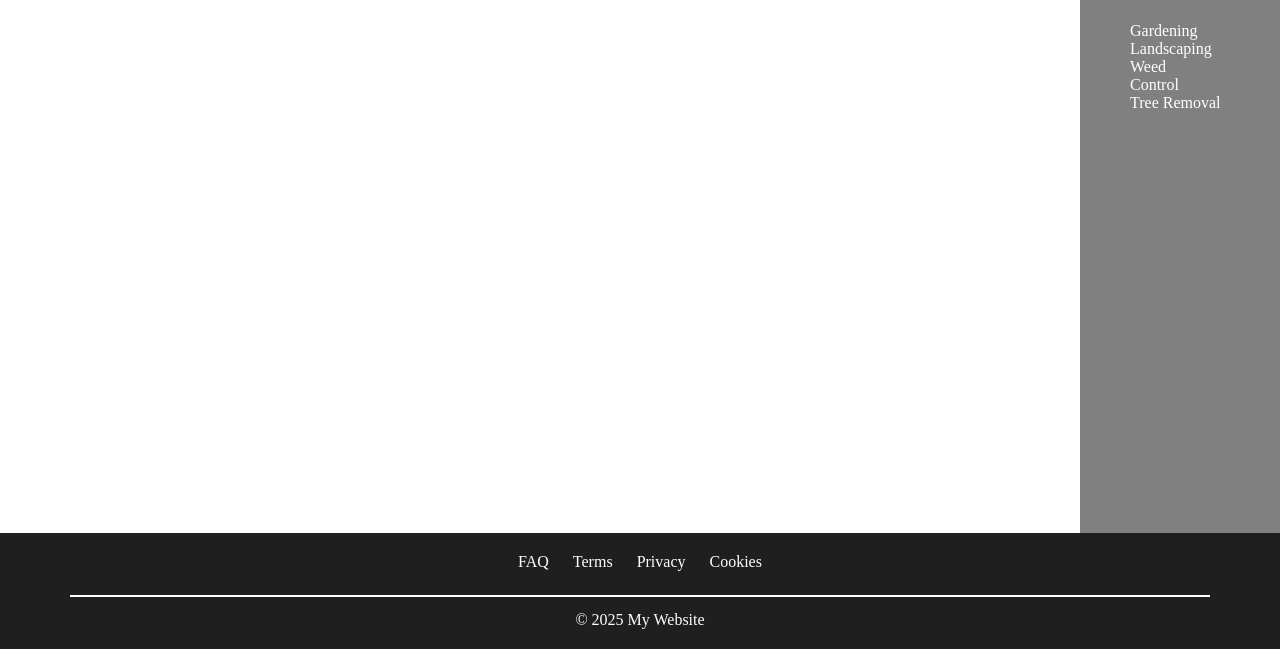
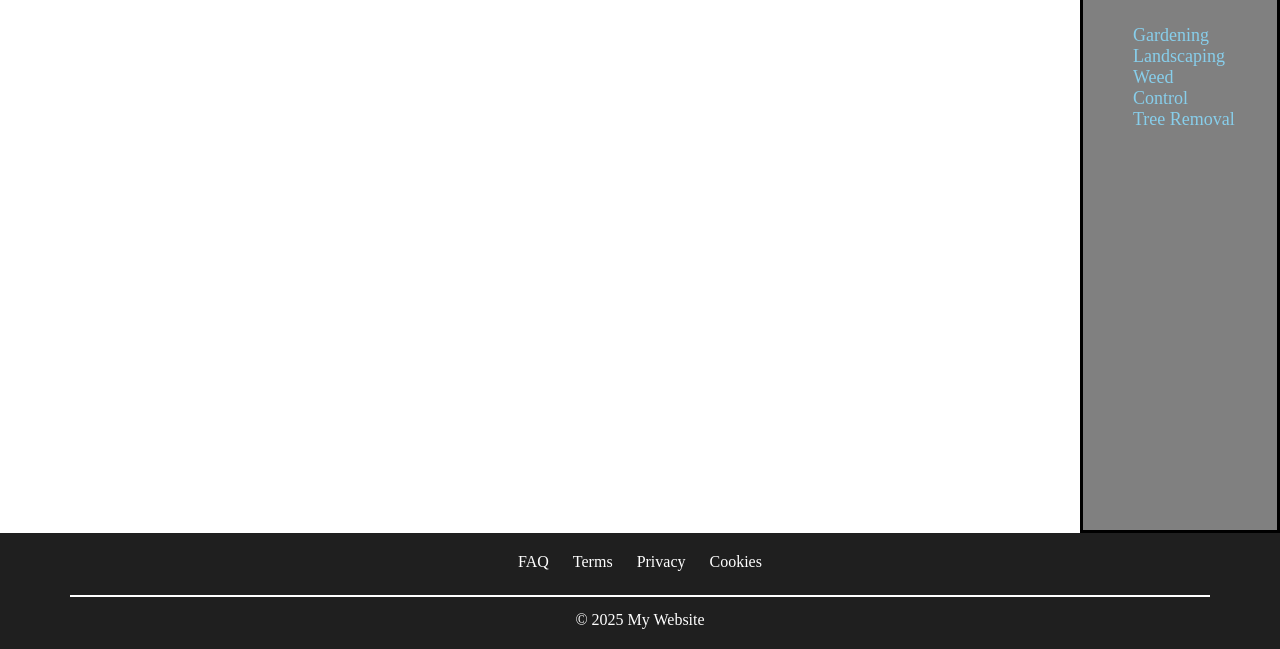
Before and after one commit to Javier0311/basic-navegation-example, a plain HTML site: page pages/services.html in a window 1280 px wide. Shown: the part 198-847 px from the top of the page. Drawn offline with Linux system fonts and the light colour scheme.

Commit message:
Update services page
modified secondary navigation

```diff
--- a/main.css
+++ b/main.css
@@ -56,7 +56,7 @@ main{
     display: inline-block;
 }
 section{
-    width: 75%;
+    width: calc(100% - 204px);
     height: 615px;
     display: inline-block;
     vertical-align: top;
@@ -69,17 +69,14 @@ section{
     display: none;
 }
 
-.show div:target {
+.show div:target{
+
     margin: 40px;
     display: block;
     border: 2px solid darkorange;
     background-color: beige;
 }
-.space{
-    display: inline-block;
-    /* border: 1px solid red; */
-    width: calc(100% - 75% - 208px);
-}
+
 main nav{
     width: 200px;
     height: 615px;
@@ -87,6 +84,7 @@ main nav{
     background-color: gray;
     vertical-align: top;
     padding: 20px;
+    border: 3px solid black;
 }
 main nav h2{
     padding: 10px 10px 40px 10px;
@@ -100,6 +98,23 @@ main nav ul{
 
 main nav ul li{
     display: block;
+}
+main nav ul li a{
+    font-size: 18px;
+}
+
+main nav ul li a:link,
+main nav ul li a:visited{
+    color: skyblue;;
+
+}
+
+main nav ul li a:hover {
+    color: rgb(229, 145, 000);
+}
+
+main nav ul li a:active {
+    color: green;
 }
 
 footer{
--- a/pages/services.html
+++ b/pages/services.html
@@ -8,7 +8,7 @@
 </head>
 <body>
     <header>
-        <nav>
+        <nav aria-label="Primary Navigation">
             <a href="../index.html">
                 <img src="../images/icon.png" alt="eagle logo">
             </a>
@@ -50,13 +50,12 @@
                 </div>
             </div>
         </section>
-        <span class="space"></span>
-        <nav>
+        <nav aria-label="Secondary Navigation">
             <h2 style="color: white;">
                 Categories
             </h2>
             <ul>
-                <li><a href="#gardening">Gardening</a></li>
+                <li><a href="#gardening" class="actived">Gardening</a></li>
                 <li><a href="#landscaping">Landscaping</a></li>
                 <li><a href="#weed">Weed Control</a></li>
                 <li><a href="#tree">Tree Removal</a></li>
@@ -66,7 +65,7 @@
     </main>
 
     <footer>
-        <nav>
+        <nav aria-label="Footer Navigation">
             <ul>
                 <li><a href="#">FAQ</a></li>
                 <li><a href="#">Terms</a></li>
```
Also changed, not shown: index.html (+2 -2 lines), pages/about.html (+2 -2 lines), pages/contact.html (+2 -2 lines).
